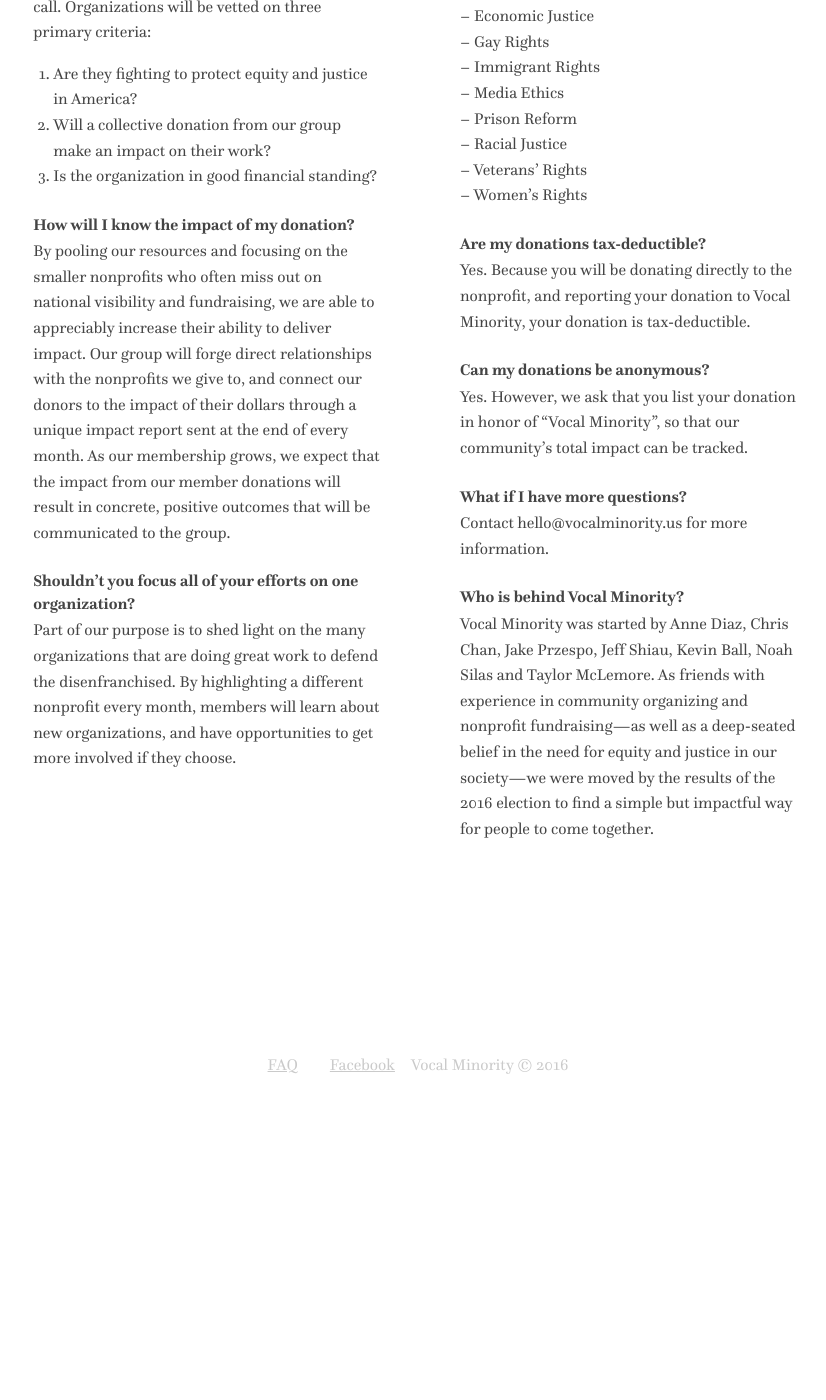
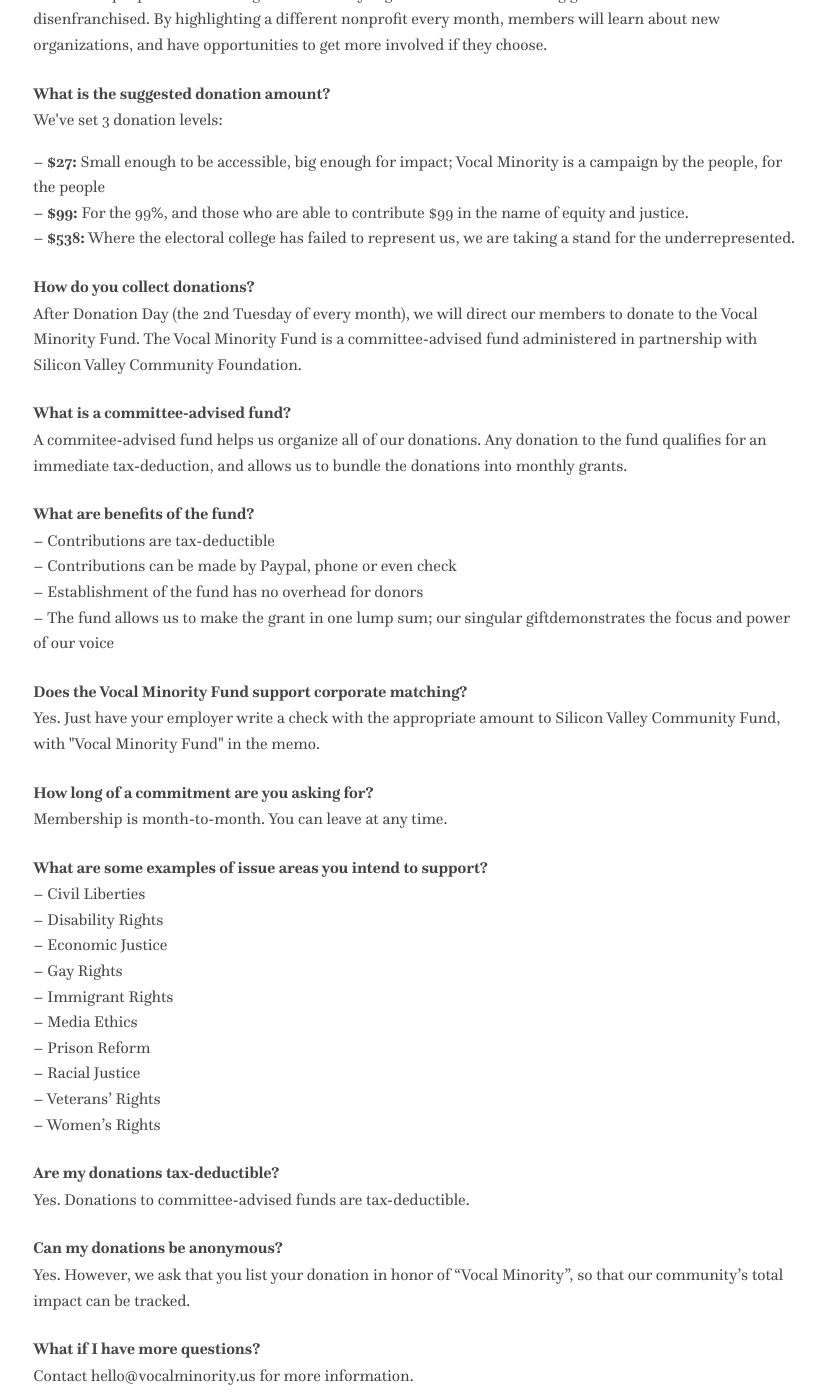
Before and after one commit to VocalMinority/vocalminority.us, a Jekyll site: the page built from faq.html, in a window 1280 px wide and 1400 px high, scrolled down 1274 px. Shown: the whole window, without its empty margins (230-1056 px from the left). Built offline with Jekyll 4.4.1, drawn with Linux system fonts in a browser that asks for light colours; nearby versions of some CDN libraries; before the commit the page ends 2366 px from its top, so only the background shows below that; some of the changed text lies outside the part shown.

Commit message:
Update HTML title, clarify FAQ

```diff
--- a/faq.html
+++ b/faq.html
@@ -8,11 +8,11 @@
   <h1 class="text-center">FAQ</h1>
 </section>
 <section class="faq row">
-  <div class="columns medium-6 large-4 large-offset-2">
+  <div class="columns large-8 large-centered">
     <ul class="faq-list">
       <li>
         <h3>How does it work?</h3>
-        <p>To join Vocal Minority, you must pledge to donate once a month to the nonprofit chosen by the group. Once you make the pledge, you will be granted access to our private announcement list and Facebook Group.
+        <p>To join Vocal Minority, you must pledge to donate once a month to the nonprofit chosen by the group. Once you make the pledge, you will be granted access to our private announcement list and community on Slack.
         </p>
         <p>Here is the monthly schedule:</p>
         <p>
@@ -47,10 +47,6 @@
             Part of our purpose is to shed light on the many organizations that are doing great work to defend the disenfranchised. By highlighting a different nonprofit every month, members will learn about new organizations, and have opportunities to get more involved if they choose.
           </p>
         </li>
-      </ul>
-  </div>
-  <div class="columns medium-6 large-4 end">
-    <ul class="faq-list">
       <li>
         <h3>What is the suggested donation amount?</h3>
         <p>We've set 3 donation levels:</p>
@@ -60,9 +56,34 @@
           &ndash; <strong>$538:</strong> Where the electoral college has failed to represent us, we are taking a stand for the underrepresented.<br />
         </p>
       </li>
+      <li name="structure">
+        <h3>How do you collect donations?</h3>
+        <p>After Donation Day (the 2nd Tuesday of every month), we will direct our members
+        to donate to the Vocal Minority Fund. The Vocal Minority Fund is a committee-advised fund administered in partnership with Silicon Valley Community Foundation.</p>
+      </li>
       <li>
-        <h3>How do you verify that a donation has been made?</h3>
-        <p>After Donation Day (the 2nd Tuesday of every month), we will send a few reminder emails asking you to confirm via honor system that you donated. While we’re growing, we’ll be using the honor system to verify donations. When our collective giving power reaches $10,000 per month, we will create a donor-advised fund to make it easier to streamline your donations.</p>
+        <a name="structure"></a>
+        <h3>What is a committee-advised fund?</h3>
+        <p>
+          A commitee-advised fund helps us organize
+          all of our donations. Any donation to the fund qualifies for an immediate tax-deduction, and allows us to bundle the donations into monthly grants.
+        </p>
+      </li>
+      <li>
+        <h3>What are benefits of the fund?</h3>
+        <p>
+          &ndash; Contributions are tax-deductible<br />
+          &ndash; Contributions can be made by Paypal, phone or even check<br />
+          &ndash; Establishment of the fund has no overhead for donors<br />
+          &ndash; The fund allows us to make the grant in one lump sum; our singular giftdemonstrates the focus and power of our voice
+        </p>
+      </li>
+      <li>
+        <h3>Does the Vocal Minority Fund support corporate matching?</h3>
+        <p>
+          Yes. Just have your employer write a check with the appropriate amount to Silicon Valley
+          Community Fund, with "Vocal Minority Fund" in the memo.
+        </p>
       </li>
       <li>
         <h3>How long of a commitment are you asking for?</h3>
@@ -85,7 +106,8 @@
       </li>
       <li>
         <h3>Are my donations tax-deductible?</h3>
-        <p>Yes. Because you will be donating directly to the nonprofit, and reporting your donation to Vocal Minority, your donation is tax-deductible.</p>
+        <p>Yes. Donations to committee-advised funds
+        are tax-deductible.</p>
       </li>
       <li>
         <h3>Can my donations be anonymous?</h3>
```
Also changed, not shown: other parts of faq.html (+1 -1 lines).
